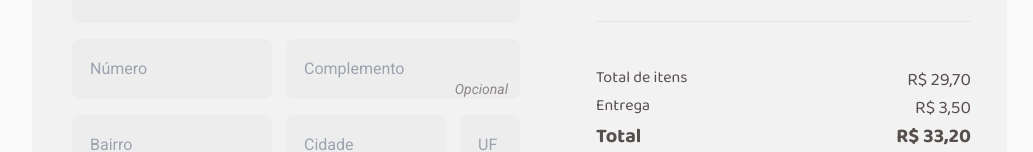
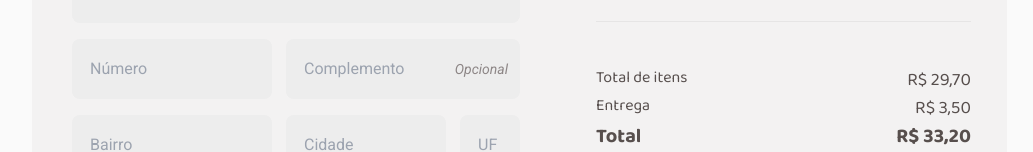
Before and after one commit to GerdanyJr/coffee-delivery, a Next.js app: page /home/checkout in a window 1280 px wide. Shown: the part 416-568 px from the top of the page, without its empty margins (128-1161 px from the left). Built offline with nearby package versions, Linux system fonts and the light colour scheme.

Commit message:
fix: :bug: fix inputText opcional position

```diff
--- a/src/components/UI/inputText/index.tsx
+++ b/src/components/UI/inputText/index.tsx
@@ -24,7 +24,7 @@ export function InputText({
         className="p-4 border-2 border-transparent rounded-lg text-base-text bg-base-input focus:outline-none focus:border-yellow-dark"
       />
       {value?.length === 0 && !required && (
-        <span className="absolute text-sm italic font-sm font-roboto top-2/4 right-3 text-base-label translate-y-2/4">
+        <span className="absolute text-sm italic -translate-y-1/2 font-sm font-roboto top-1/2 right-3 text-base-label">
           Opcional
         </span>
       )}
```
